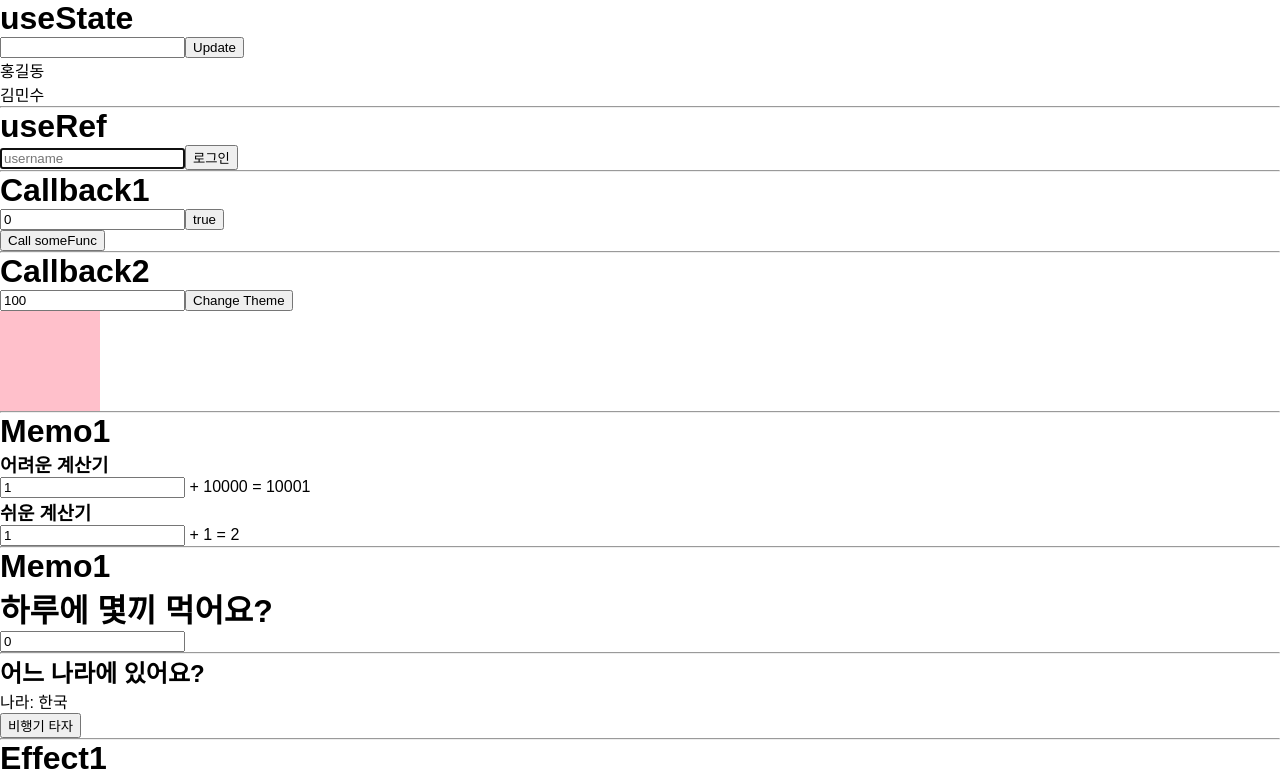
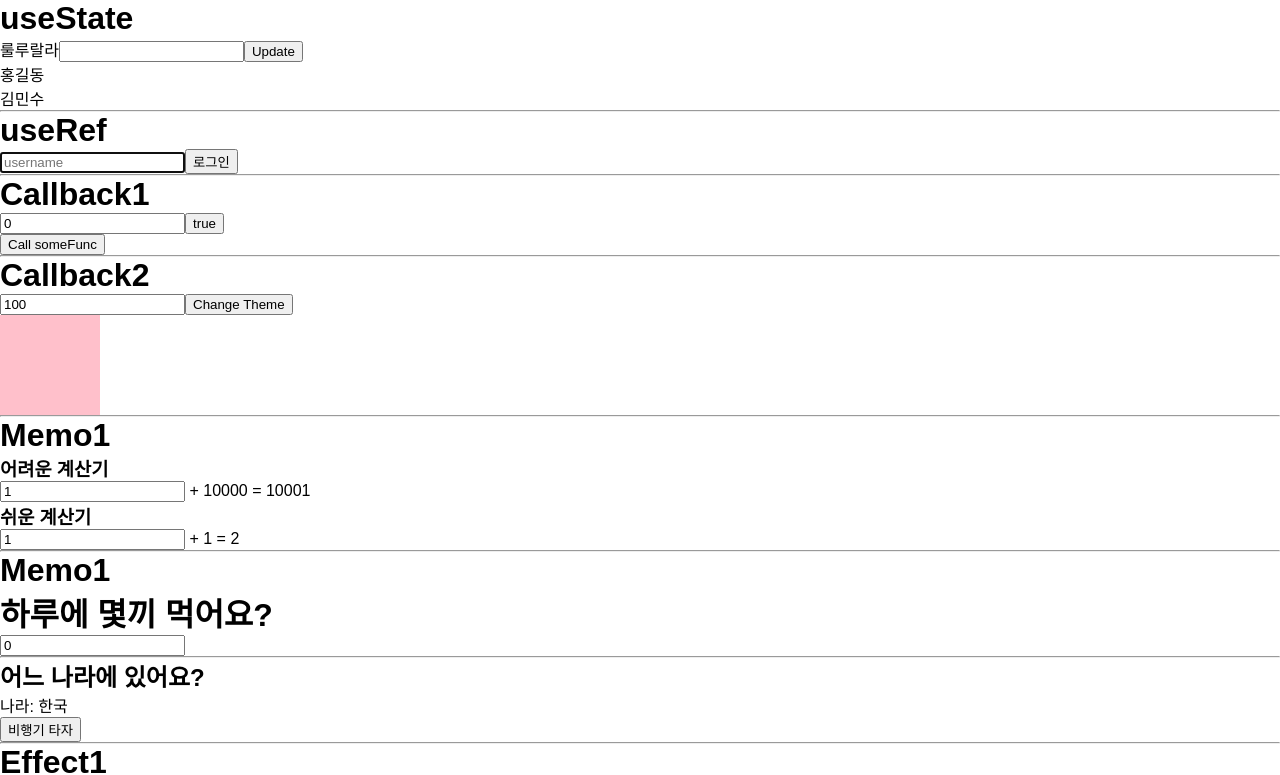
Before and after one commit to seungyonggo/Reactstudy, a React (Create React App) app: page / in a window 1280 px wide. Shown: the top 775 px of the page. Built offline with nearby package versions, Linux system fonts and the light colour scheme; no server answers.

Commit message:
feat : 새로운 기능 추가

```diff
--- a/src/App.js
+++ b/src/App.js
@@ -17,6 +17,7 @@ function App() {
   return (
     <div>
       <h1>useState</h1>
+      <>룰루랄라</>
       <State />
       <hr />
       <h1>useRef</h1>
```
Also changed, not shown: .gitmessage.txt (added).
